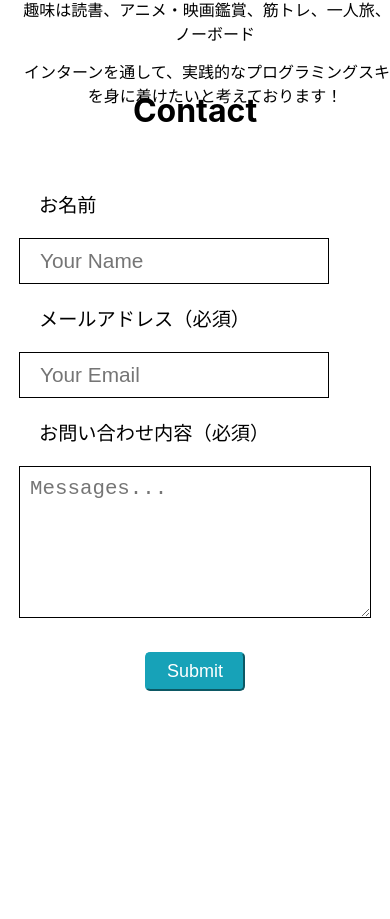
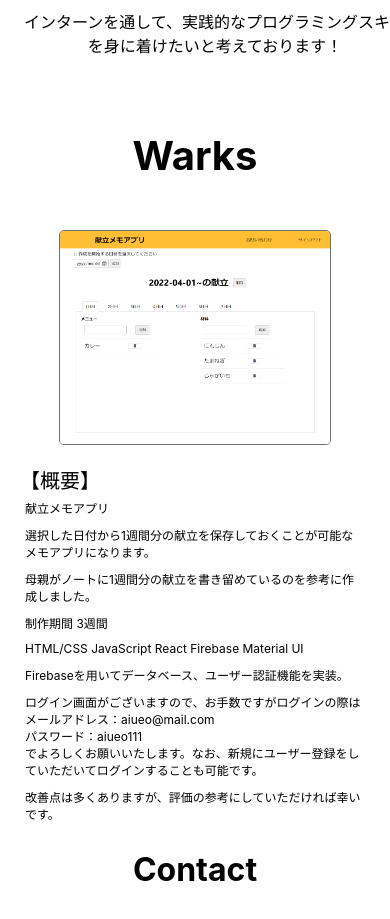
Before and after one commit to knt529/knts_site, a React (Create React App) app: page / in a window 390 px wide. Shown: the part 1179-2098 px from the top of the page. Before the commit the page ends 1900 px from the top, so only its background shows below. Built offline with nearby package versions, Linux system fonts and the light colour scheme.

Commit message:
Warkにレスポンシブ用の画像追加。

```diff
--- a/src/App.tsx
+++ b/src/App.tsx
@@ -3,6 +3,7 @@ import About from './tsx/views/components/block/About';
 import Contact from './tsx/views/components/block/Contact';
 import Header from './tsx/views/components/block/Header';
 import Top from './tsx/views/components/block/Top';
+import Wark from './tsx/views/components/block/Wark';
 
 function App() {
   return (
@@ -10,7 +11,9 @@ function App() {
      <Header/>
      <Top/>
      <About/>
+     <Wark/>
      <Contact/>
+
     </div>
   );
 }
--- a/src/tsx/styles/block/About.css
+++ b/src/tsx/styles/block/About.css
@@ -40,7 +40,7 @@
 
 @media screen and (min-width: 321px) and (max-width: 1500px){
   .about{
-    width: 90%;
+    width: 80%;
   }
   .about img{
     width: 300px;
@@ -124,6 +124,8 @@
       margin-top: 0;
     }
     .about img{
+      width: 200px;
+      height: 200px;
       border-radius: 50%;
       margin: 20px 0;
       object-fit: cover;
--- /dev/null
+++ b/src/tsx/styles/block/Footer.css
@@ -0,0 +1,3 @@
+.Footer{
+  text-align: center;
+}
--- /dev/null
+++ b/src/tsx/styles/block/Wark.css
@@ -0,0 +1,113 @@
+.warks {
+  text-align: center;
+  width: 80%;
+  margin: 50px auto;
+  margin-bottom: 0;
+  padding-top: 110px;
+  text-align: center;
+}
+
+.warks .title{
+  text-align: left;
+  margin: 20px 0 10px 200px;
+  font-size: 3.5rem;
+}
+
+.warkContent {
+  display: flex;
+  justify-content: space-around;
+  margin-top: 50px;
+  height: 500px;
+}
+.menu_app_page{
+  display: flex;
+}
+
+.wark-title{
+  font-weight: normal;
+}
+
+.menu_app{
+  width: 260px;
+  margin: 20px 30px;
+  border: 1.5px solid rgb(113, 112, 112);
+  border-radius: 10px;
+}
+.menu_app2{
+  display: none;
+}
+
+.overview{
+  text-align: left;
+  margin: 0 20px;
+  font-size: 18px;
+}
+.overview h4{
+  font-weight: normal;
+  font-size: 20px;
+}
+
+@media screen and (min-width: 321px) and (max-width: 1500px){
+  .warks .title{
+    margin: 20px 0 10px 100px;
+  }
+}
+@media screen and (min-width: 321px) and (max-width: 1350px){
+ .overview{
+   font-size: 17px;
+ }
+}
+@media screen and (min-width: 321px) and (max-width: 1200px){
+  .warks{
+    width: 90%;
+  }
+}
+@media screen and (min-width: 321px) and (max-width: 1100px){
+  .overview{
+    margin-top: 20px;
+  }
+  .overview p{
+    padding: 5px;
+  }
+}
+@media screen and (min-width: 321px) and (max-width: 920px){
+  .menu_app{
+    display: none;
+  }
+  .menu_app2{
+    display: block;
+    width: 400px;
+    margin: 0 auto;
+    border: 1.5px solid rgb(113, 112, 112);
+    border-radius: 5px;
+  }
+  .menu_app_page{
+    display: block;
+  }
+  .warks{
+    margin-top: 7rem;
+  }
+  .overview {
+    font-size: 16px;
+  }
+}
+
+@media screen and (min-width: 321px) and (max-width: 450px){
+  .warks{
+    width: 100%;
+    padding-top: 130px;
+    margin-top: -10px;
+  }
+  .warks .title{
+    font-size: 2.5rem;
+    text-align: center;
+    margin: 0;
+    margin: 40px;
+  }
+  .menu_app2{
+    width: 270px;
+  }
+  .overview {
+    font-size: 12px;
+  }
+}
--- a/src/tsx/views/components/block/Wark.jsx
+++ b/src/tsx/views/components/block/Wark.jsx
@@ -0,0 +1,33 @@
+import menu_app from "../../../../img/menu_app.jpg"
+import menu_app2 from "../../../../img/menu_app2.png"
+
+import "../../../styles/block/Wark.css"
+
+function Wark() {
+  return(
+    <div className="warks" id="warks">
+      <h1 className="title">Warks</h1>
+      <div className="warkContent">
+      <section>
+       <div className="menu_app_page">
+          <a href=" https://knt529.github.io/menu_app_v2/" target="_blank" rel="noopener noreferrer"><img className="menu_app" src={menu_app}></img></a>
+          <a href=" https://knt529.github.io/menu_app_v2/" target="_blank" rel="noopener noreferrer"><img className="menu_app2" src={menu_app2}></img></a>
+          <div className="overview">
+            <h4>【概要】</h4>
+            <p className="wark-title">献立メモアプリ</p>
+            <p>選択した日付から1週間分の献立を保存しておくことが可能なメモアプリになります。</p>
+            <p>母親がノートに1週間分の献立を書き留めているのを参考に作成しました。</p>
+            <p>制作期間 3週間</p>
+            <p>HTML/CSS JavaScript React Firebase Material UI</p>
+            <p>Firebaseを用いてデータベース、ユーザー認証機能を実装。</p>
+            <p>ログイン画面がございますので、お手数ですがログインの際は<br/>メールアドレス：aiueo@mail.com<br/>パスワード：aiueo111<br/>でよろしくお願いいたします。なお、新規にユーザー登録をしていただいてログインすることも可能です。</p>
+            <p>改善点は多くありますが、評価の参考にしていただければ幸いです。</p>
+          </div>
+       </div>
+      </section>
+      </div>
+</div>
+  )
+}
+
+export default Wark;
```
Also changed, not shown: src/tsx/views/components/block/Footer.jsx (+11 -0 lines), src/img/menu_app.jpg (added), src/img/menu_app2.png (added).
